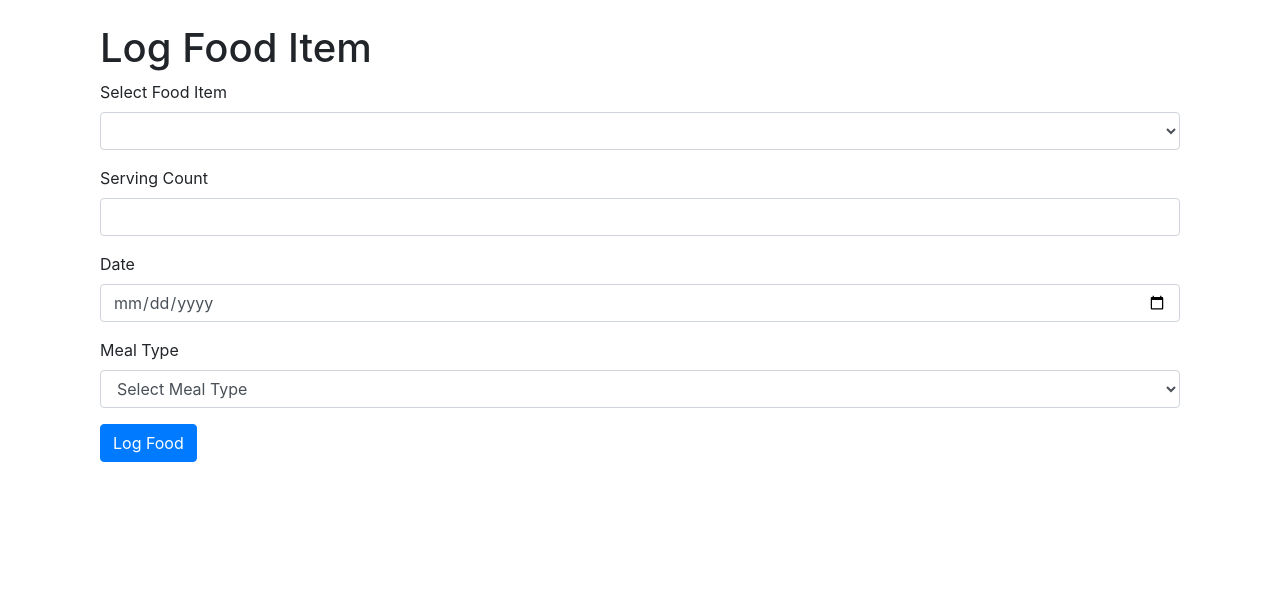
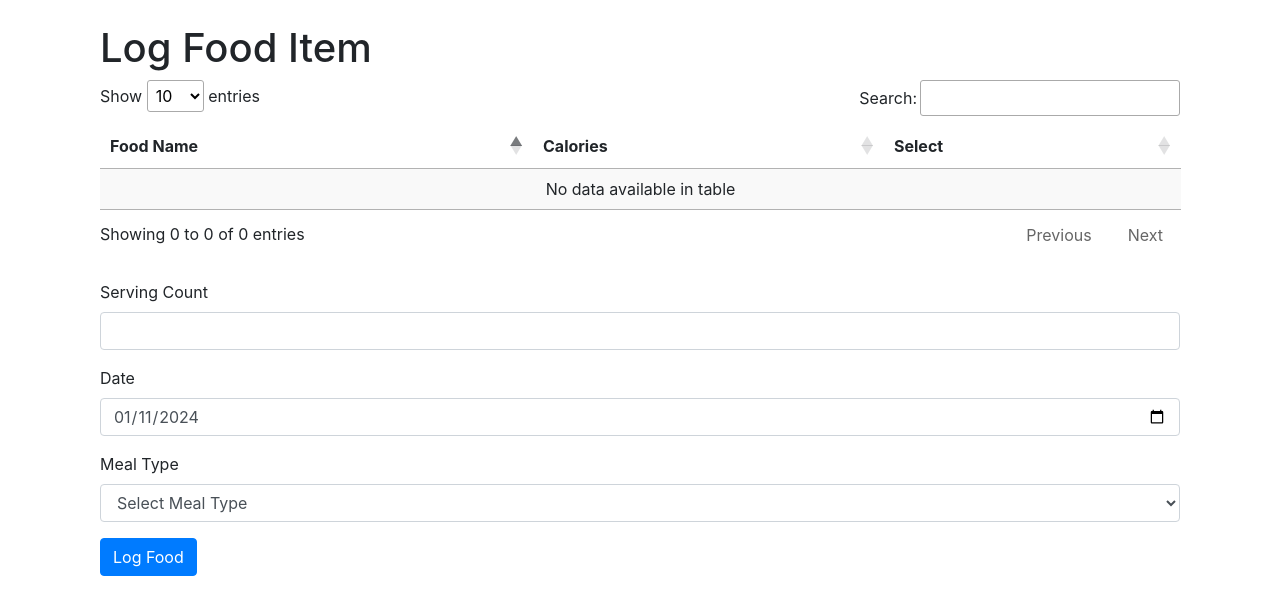
Before and after one commit to Jam0k/MyFitnessBro, a Flask app: page /nutrition/meals-and-foods/add-food in a window 1280 px wide. Shown: the part 56-671 px from the top of the page. Run offline with Flask 3, Linux system fonts and the light colour scheme; data that the repository does not hold is empty; some libraries are stand-ins or nearby versions.

Commit message:
Log Food Item fixes

```diff
--- a/static/js/food/log-food.js
+++ b/static/js/food/log-food.js
@@ -1,17 +1,67 @@
 $(document).ready(function() {
-    // Handle the form submission
+    var selectedFoodItemId = null;
+
+    // Set default date to today
+    var today = new Date().toISOString().split('T')[0];
+    $('#logDate').val(today);
+
+    // Fetch and populate food items in DataTables
+    $.ajax({
+        url: '/nutrition/meals-and-foods/get-all-food-items', // Replace with your actual endpoint
+        method: 'GET',
+        success: function(response) {
+            var table = $('#foodItemsTable').DataTable({
+                data: response, // Directly use the response array
+                columns: [
+                    { data: 'name' },
+                    { data: 'calories' },
+                    { data: 'id', render: function(data) {
+                        return `<button class="btn btn-primary select-food-item-btn" data-id="${data}">Select</button>`;
+                    }}
+                ]
+            });
+
+            // Handle food item selection from table
+            $('#foodItemsTable tbody').on('click', '.select-food-item-btn', function() {
+                var foodItemId = $(this).data('id');
+                if(selectedFoodItemId === foodItemId) {
+                    // Deselect the item
+                    selectedFoodItemId = null;
+                    $('#selectedFoodItemId').val('');
+                    table.$('tr.selected').removeClass('selected');
+                    $('.select-food-item-btn').prop('disabled', false);
+                    $('#selectedFoodItemDisplay').text('');
+                } else {
+                    // Select new item
+                    selectedFoodItemId = foodItemId;
+                    $('#selectedFoodItemId').val(foodItemId);
+                    table.$('tr.selected').removeClass('selected');
+                    $(this).closest('tr').addClass('selected');
+                    $('.select-food-item-btn').not(this).prop('disabled', true);
+                    var selectedFoodItemName = table.row($(this).parents('tr')).data().name;
+                    $('#selectedFoodItemDisplay').text('Selected Food Item: ' + selectedFoodItemName);
+                }
+            });
+        },
+        error: function(error) {
+            console.log('Error fetching food items: ' + error.responseText);
+        }
+    });
+
+    // Handle form submission for logging a food item
     $("#logFoodForm").on("submit", function(e) {
         e.preventDefault();
+        if (!selectedFoodItemId) {
+            alert("Please select a food item first.");
+            return;
+        }
 
-        // Gather data from the form
-        var foodItemId = $("#foodItemSelector").val();
         var servingCount = $("#servingCount").val();
         var logDate = $("#logDate").val();
         var mealType = $("#mealType").val();
 
-        // Construct the data object to be sent
         var logData = {
-            food_item_id: foodItemId,
+            food_item_id: selectedFoodItemId,
             serving_count: servingCount,
             log_date: logDate,
             meal_type: mealType
@@ -19,33 +69,16 @@ $(document).ready(function() {
 
         // AJAX request to log the food item
         $.ajax({
-            url: "/nutrition/meals-and-foods/log-food",  // Replace with your actual endpoint
+            url: "/nutrition/meals-and-foods/log-food", // Replace with your actual endpoint
             method: "POST",
             contentType: "application/json",
             data: JSON.stringify(logData),
             success: function(response) {
-                // Handle success - for example, display a success message or redirect
-                alert("Food logged successfully");
+                alert("Food item logged successfully");
             },
             error: function(error) {
-                // Handle error - for example, display an error message
-                alert("Error logging food: " + error.responseText);
+                alert("Error logging food item: " + error.responseText);
             }
         });
     });
-
-    // Optionally, populate the foodItemSelector dropdown with food items from the server
-    // This part of the code can be modified or expanded based on how you're fetching the food items
-    $.ajax({
-        url: "/nutrition/meals-and-foods/get-all-food-items",  // Replace with your actual endpoint
-        method: "GET",
-        success: function(foodItems) {
-            foodItems.forEach(function(foodItem) {
-                $("#foodItemSelector").append(new Option(foodItem.name, foodItem.id));
-            });
-        },
-        error: function(error) {
-            alert("Error fetching food items");
-        }
-    });
 });
--- a/templates/nutrition/meals-and-food/food/add-food.html
+++ b/templates/nutrition/meals-and-food/food/add-food.html
@@ -3,13 +3,29 @@
 {% block content %}
 <div class="container mt-4">
     <h1>Log Food Item</h1>
-    <form id="logFoodForm">
-        <div class="form-group">
-            <label for="foodItemSelector">Select Food Item</label>
-            <select class="form-control" id="foodItemSelector" required>
-                <!-- Options will be populated here -->
-            </select>
-        </div>
+
+    <!-- DataTable for selecting a food item -->
+    <table id="foodItemsTable" class="display">
+        <thead>
+            <tr>
+                <th>Food Name</th>
+                <th>Calories</th>
+                <th>Select</th>
+            </tr>
+        </thead>
+        <tbody>
+            <!-- Rows will be populated dynamically using JavaScript -->
+        </tbody>
+    </table>
+
+    <!-- Display selected food item name -->
+    <div id="selectedFoodItemDisplay" class="mt-3"></div>
+
+    <!-- Log Food Item Form -->
+    <form id="logFoodForm" class="mt-4">
+        <!-- Hidden field for selected food item ID -->
+        <input type="hidden" id="selectedFoodItemId">
+
         <div class="form-group">
             <label for="servingCount">Serving Count</label>
             <input type="number" class="form-control" id="servingCount" min="0.01" step="0.01" required>
```
